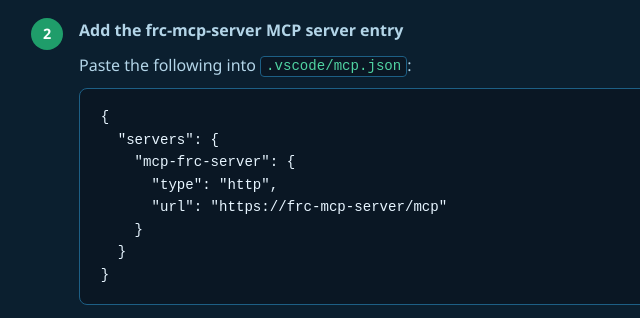
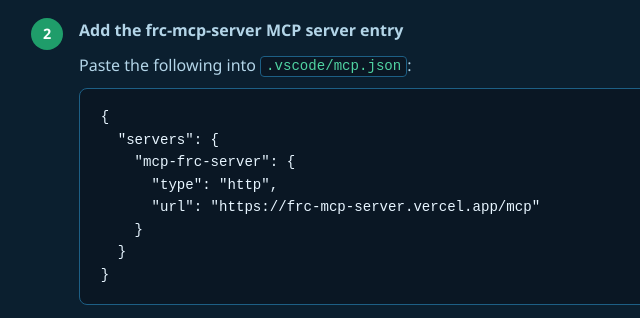
Before and after one commit to Project516/frc-mcp-server, a website: page public/index.html in a window 1280 px wide. Shown: the part 1519-1837 px from the top of the page, 183-823 px from the left. Drawn offline with Linux system fonts and the light colour scheme.

Commit message:
update project url to https://frc-mcp-server.vercel.app (#2)

```diff
--- a/package.json
+++ b/package.json
@@ -20,7 +20,7 @@
   "bugs": {
     "url": "https://github.com/Project516/frc-mcp-server/issues"
   },
-  "homepage": "https://github.com/Project516/frc-mcp-server",
+  "homepage": "https://frc-mcp-server.vercel.app",
   "engines": {
     "node": ">=20"
   },
--- a/public/index.html
+++ b/public/index.html
@@ -367,7 +367,7 @@
   </p>
   <div class="endpoint-pill">
     <span class="label">MCP Endpoint →</span>
-    https://frc-mcp-server/mcp
+    https://frc-mcp-server.vercel.app/mcp
   </div>
 </header>
 
@@ -464,7 +464,7 @@
   "servers": {
     "mcp-frc-server": {
       "type": "http",
-      "url": "https://frc-mcp-server/mcp"
+      "url": "https://frc-mcp-server.vercel.app/mcp"
     }
   }
 }</code></pre>
@@ -619,7 +619,7 @@
   <p>
     <a href="https://github.com/Project516/frc-mcp-server" target="_blank" rel="noopener">GitHub</a>
     &nbsp;·&nbsp;
-    MCP Endpoint: <code>https://frc-mcp-server/mcp</code>
+    MCP Endpoint: <code>https://frc-mcp-server.vercel.app/mcp</code>
   </p>
 </footer>
 
```
